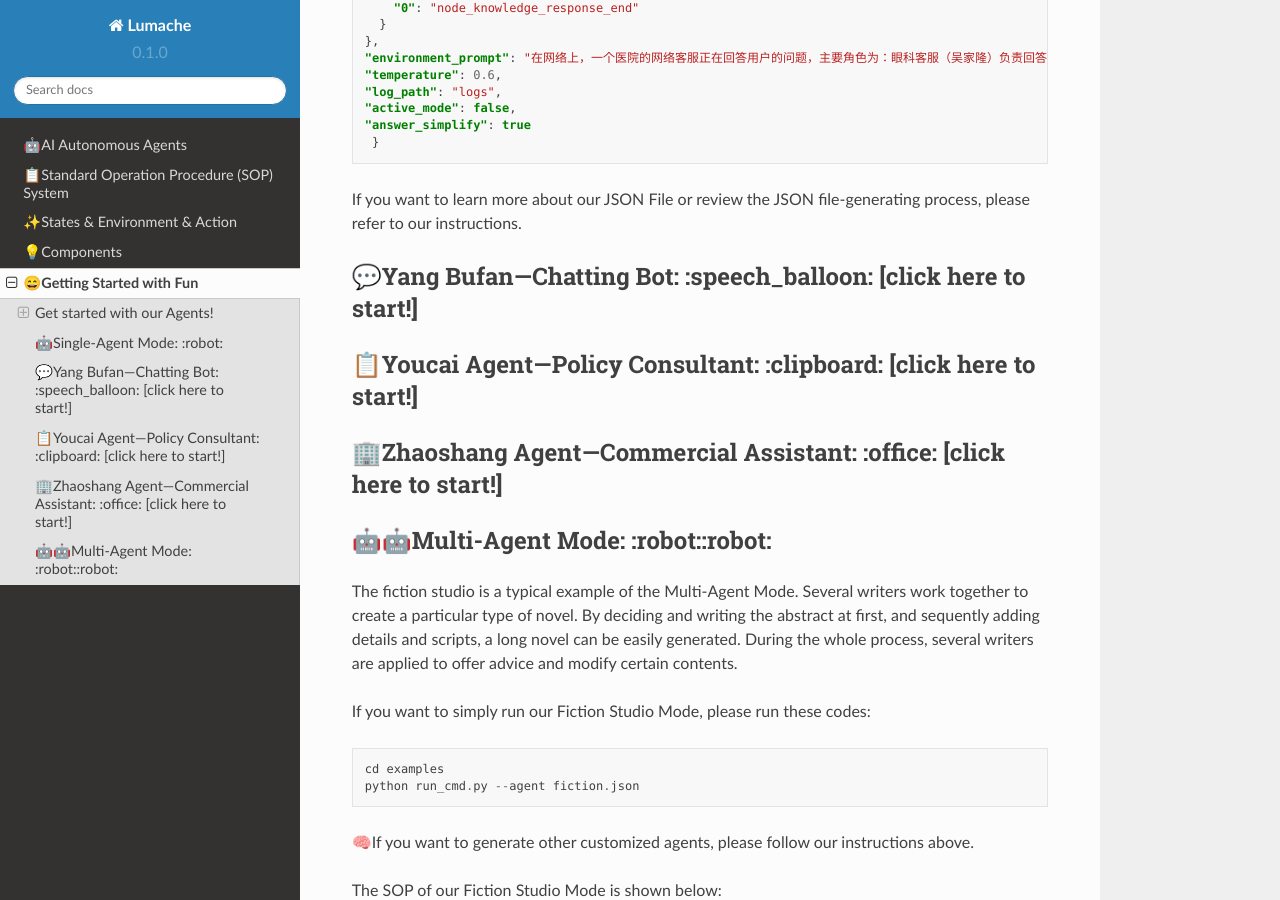
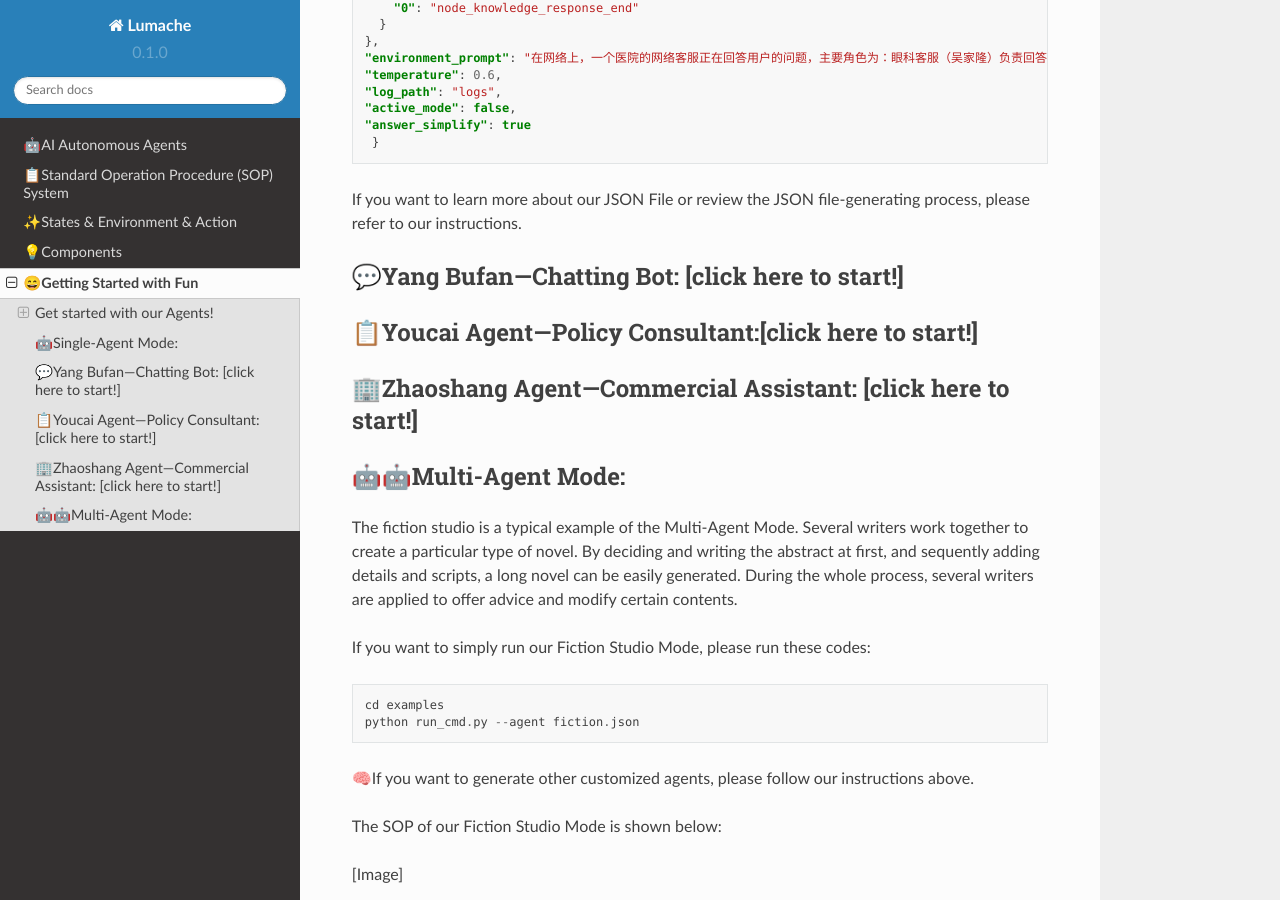
Before and after one commit to StephenQSstarThomas/Agents-Documentation-trial-1, a Sphinx documentation site: the page built from docs/source/quickstart.rst, in a window 1280 px wide and 900 px high, scrolled down 7407 px. Built offline with Sphinx 7.4.7 and the Read the Docs theme 2.0.0, drawn with Linux system fonts in a browser that asks for light colours; part of the change alters nothing that is shown; some of the changed text lies outside the part shown.

Commit message:
Update quickstart.rst

```diff
--- a/docs/source/quickstart.rst
+++ b/docs/source/quickstart.rst
@@ -2,7 +2,7 @@
 😄Getting Started with Fun
 =========================
 
-Try our demo in your terminal:point_down:
+Try our demo in your terminal:
 
 1. Open your terminal 🖥️
 
@@ -44,7 +44,7 @@ Try our demo in your terminal:point_down:
                            }
                        }
 
-Deploy our demo on the backend:point_down:
+Deploy our demo on the backend:
 
 1. Prepare your front-end webpage🌐
 
@@ -205,7 +205,7 @@ Part 2: Examples
 
 Please refer to our Agents Demonstrations for more information. You can use them as reference.
 
-🤖Single-Agent Mode: :robot:
+🤖Single-Agent Mode:
 ----------------------------
 
 👁️ Oculist Agent—Medical Use:
@@ -395,16 +395,16 @@ The typical JSON File of the Oculist Agent is shown as follows:
 
 If you want to learn more about our JSON File or review the JSON file-generating process, please refer to our instructions.
 
-💬Yang Bufan—Chatting Bot: :speech_balloon: [click here to start!]
+💬Yang Bufan—Chatting Bot:  [click here to start!]
 --------------------------------------------------------------
 
-📋Youcai Agent—Policy Consultant: :clipboard: [click here to start!]
+📋Youcai Agent—Policy Consultant:[click here to start!]
 ------------------------------------------------------------
 
-🏢Zhaoshang Agent—Commercial Assistant: :office: [click here to start!]
+🏢Zhaoshang Agent—Commercial Assistant: [click here to start!]
 -----------------------------------------------------------
 
-🤖🤖Multi-Agent Mode: :robot::robot:
+🤖🤖Multi-Agent Mode:
 -------------------------------
 
 📚Fiction Studio--Step-by-step fiction generating:
```
